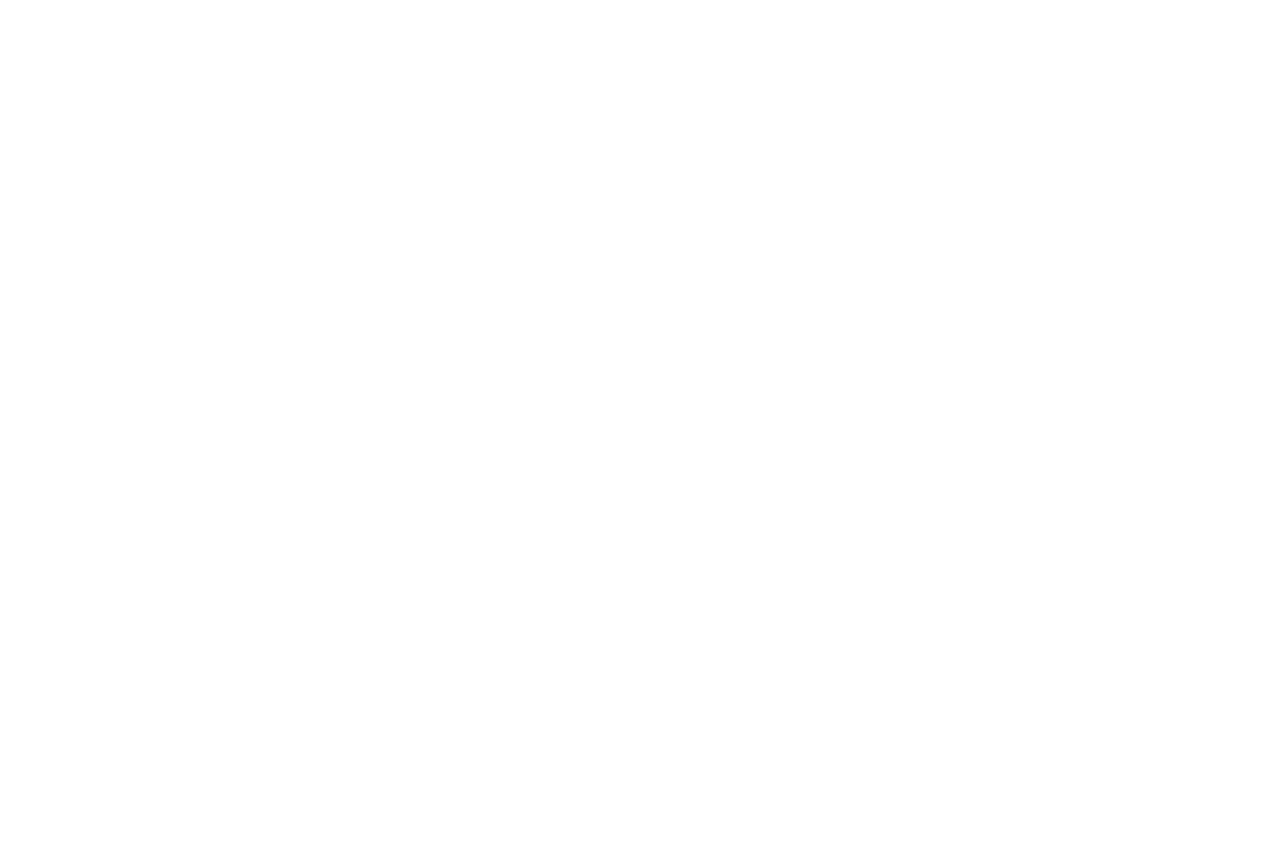
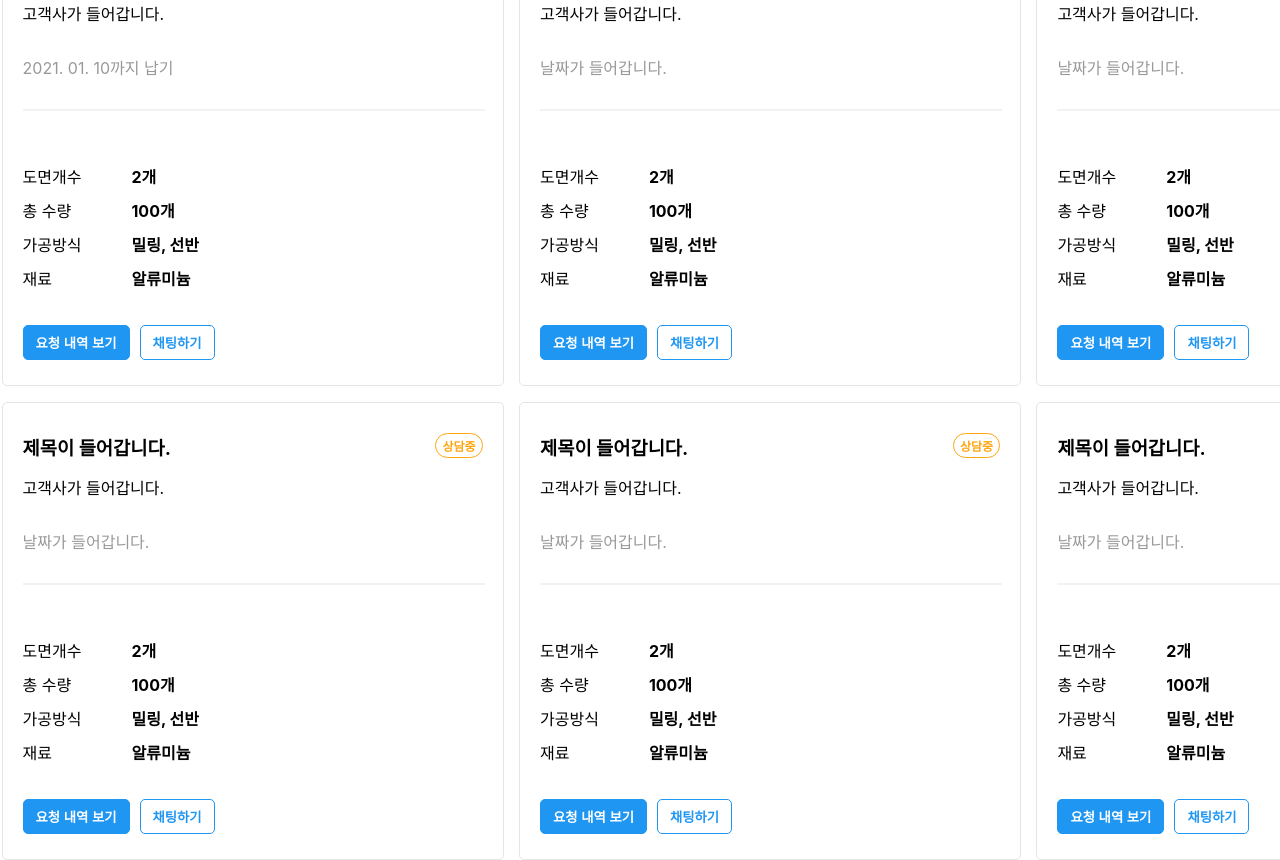
Before and after one commit to lienkooky/CAPA_CodingTest, a React (Create React App) app in the folder capa/: page / in a window 1280 px wide. Shown: the part 320-1180 px from the top of the page. Before the commit the page ends 800 px from the top, so only its background shows below. Built offline with nearby package versions, Linux system fonts and the light colour scheme; no server answers.

Commit message:
Done: itemList html & Css

```diff
--- a/capa/public/index.html
+++ b/capa/public/index.html
@@ -6,7 +6,7 @@
   <link rel="icon" href="%PUBLIC_URL%/favicon.ico" />
   <meta name="viewport" content="width=device-width, initial-scale=1" />
   <meta name="theme-color" content="#000000" />
-  <title>CAPA</title>
+  <title>지원자_손건영</title>
 </head>
 
 <body>
--- a/capa/src/View/CategoryPage/Sections/Toggle.js
+++ b/capa/src/View/CategoryPage/Sections/Toggle.js
@@ -6,6 +6,7 @@ const ToggleContainer = styled.div`
   align-items: center;
   justify-content: center;
   position: relative;
+
   cursor: pointer;
   > .toggle-container {
     width: 40px;
--- /dev/null
+++ b/capa/src/View/ItemPage/Item.js
@@ -0,0 +1,287 @@
+import React from 'react';
+import styled from 'styled-components';
+
+const ItemContainer = styled.div`
+  width: 1540px;
+  margin: 0 auto;
+  margin-top: 2rem;
+  display: flex;
+  flex-wrap: wrap;
+  flex-direction: row;
+  justify-content: center;
+  align-items: center;
+
+  .item__wrap {
+    width: 32.6%;
+    padding: 20px;
+    border: 1px solid #e5e5e5;
+    border-radius: 5px;
+    box-sizing: border-box;
+
+    &:nth-child(3n + 1) {
+      margin-right: 0.5%;
+    }
+    &:nth-child(3n) {
+      margin-right: 0;
+      margin-left: 0.5%;
+    }
+    &:nth-child(1) {
+      margin-bottom: 1%;
+    }
+    &:nth-child(2) {
+      margin: 0 0.5% 1%;
+    }
+    &:nth-child(3) {
+      margin-bottom: 1%;
+    }
+    &:nth-child(5) {
+      margin: 0 0.5%;
+    }
+  }
+  .item__title {
+    display: flex;
+    flex-direction: column;
+    position: relative;
+    > h3 {
+      padding-top: 10px;
+      margin: 0;
+    }
+    .item__counselling {
+      position: absolute;
+      top: 0;
+      right: 0;
+      padding: 3px 6px;
+      margin-top: 10px;
+      font-size: 12px;
+      font-weight: bold;
+      border: 1.5px solid #ffa611;
+      border-radius: 20px;
+      color: #ffa611;
+    }
+    .item__customer {
+      padding-top: 15px;
+    }
+    .item__time {
+      padding: 30px 0 50px 0;
+      color: #999;
+      &::after {
+        content: '';
+        position: absolute;
+        top: 10rem;
+        left: 0;
+        width: 100%;
+        border: 1px solid #f2f2f2;
+      }
+    }
+  }
+  .item__content {
+    display: flex;
+    flex-direction: row;
+    align-items: center;
+    padding-top: 30px;
+    > .item__content__name {
+      display: flex;
+      flex-direction: column;
+      padding-right: 50px;
+      > span {
+        padding: 5px 0;
+      }
+    }
+    > .item__content__amount {
+      display: flex;
+      flex-direction: column;
+      > span {
+        padding: 5px 0;
+        font-weight: bold;
+      }
+    }
+  }
+  .item__btn {
+    padding-top: 30px;
+    padding-bottom: 5px;
+    > .item__btn__more {
+      padding: 7px 12px;
+      margin-right: 10px;
+      border-radius: 5px;
+      font-weight: bold;
+      background-color: #2096f3;
+      border: 1px solid #2096f3;
+      color: #fff;
+      cursor: pointer;
+    }
+    > .item__btn__chat {
+      padding: 7px 12px;
+      border-radius: 5px;
+      font-weight: bold;
+      background-color: transparent;
+      border: 1px solid #2096f3;
+      color: #2096f3;
+      cursor: pointer;
+    }
+  }
+`;
+
+const Item = () => {
+  return (
+    <ItemContainer>
+      <div className="item__wrap">
+        <div className="item__title">
+          <h3>제목이 들어갑니다.</h3>
+          <span className="item__counselling">상담중</span>
+          <span className="item__customer">고객사가 들어갑니다.</span>
+          <span className="item__time">2021. 01. 10까지 납기</span>
+        </div>
+        <div className="item__content">
+          <div className="item__content__name">
+            <span>도면개수</span>
+            <span>총 수량</span>
+            <span>가공방식</span>
+            <span>재료</span>
+          </div>
+          <div className="item__content__amount">
+            <span>2개</span>
+            <span>100개</span>
+            <span>밀링, 선반</span>
+            <span>알류미늄</span>
+          </div>
+        </div>
+        <div className="item__btn">
+          <button className="item__btn__more">요청 내역 보기</button>
+          <button className="item__btn__chat">채팅하기</button>
+        </div>
+      </div>
+      <div className="item__wrap">
+        <div className="item__title">
+          <h3>제목이 들어갑니다.</h3>
+          <span className="item__counselling">상담중</span>
+          <span className="item__customer">고객사가 들어갑니다.</span>
+          <span className="item__time">날짜가 들어갑니다.</span>
+        </div>
+        <div className="item__content">
+          <div className="item__content__name">
+            <span>도면개수</span>
+            <span>총 수량</span>
+            <span>가공방식</span>
+            <span>재료</span>
+          </div>
+          <div className="item__content__amount">
+            <span>2개</span>
+            <span>100개</span>
+            <span>밀링, 선반</span>
+            <span>알류미늄</span>
+          </div>
+        </div>
+        <div className="item__btn">
+          <button className="item__btn__more">요청 내역 보기</button>
+          <button className="item__btn__chat">채팅하기</button>
+        </div>
+      </div>
+      <div className="item__wrap">
+        <div className="item__title">
+          <h3>제목이 들어갑니다.</h3>
+          <span className="item__counselling">상담중</span>
+          <span className="item__customer">고객사가 들어갑니다.</span>
+          <span className="item__time">날짜가 들어갑니다.</span>
+        </div>
+        <div className="item__content">
+          <div className="item__content__name">
+            <span>도면개수</span>
+            <span>총 수량</span>
+            <span>가공방식</span>
+            <span>재료</span>
+          </div>
+          <div className="item__content__amount">
+            <span>2개</span>
+            <span>100개</span>
+            <span>밀링, 선반</span>
+            <span>알류미늄</span>
+          </div>
+        </div>
+        <div className="item__btn">
+          <button className="item__btn__more">요청 내역 보기</button>
+          <button className="item__btn__chat">채팅하기</button>
+        </div>
+      </div>
+      <div className="item__wrap">
+        <div className="item__title">
+          <h3>제목이 들어갑니다.</h3>
+          <span className="item__counselling">상담중</span>
+          <span className="item__customer">고객사가 들어갑니다.</span>
+          <span className="item__time">날짜가 들어갑니다.</span>
+        </div>
+        <div className="item__content">
+          <div className="item__content__name">
+            <span>도면개수</span>
+            <span>총 수량</span>
+            <span>가공방식</span>
+            <span>재료</span>
+          </div>
+          <div className="item__content__amount">
+            <span>2개</span>
+            <span>100개</span>
+            <span>밀링, 선반</span>
+            <span>알류미늄</span>
+          </div>
+        </div>
+        <div className="item__btn">
+          <button className="item__btn__more">요청 내역 보기</button>
+          <button className="item__btn__chat">채팅하기</button>
+        </div>
+      </div>
+      <div className="item__wrap">
+        <div className="item__title">
+          <h3>제목이 들어갑니다.</h3>
+          <span className="item__counselling">상담중</span>
+          <span className="item__customer">고객사가 들어갑니다.</span>
+          <span className="item__time">날짜가 들어갑니다.</span>
+        </div>
+        <div className="item__content">
+          <div className="item__content__name">
+            <span>도면개수</span>
+            <span>총 수량</span>
+            <span>가공방식</span>
+            <span>재료</span>
+          </div>
+          <div className="item__content__amount">
+            <span>2개</span>
+            <span>100개</span>
+            <span>밀링, 선반</span>
+            <span>알류미늄</span>
+          </div>
+        </div>
+        <div className="item__btn">
+          <button className="item__btn__more">요청 내역 보기</button>
+          <button className="item__btn__chat">채팅하기</button>
+        </div>
+      </div>
+      <div className="item__wrap">
+        <div className="item__title">
+          <h3>제목이 들어갑니다.</h3>
+          <span className="item__counselling">상담중</span>
+          <span className="item__customer">고객사가 들어갑니다.</span>
+          <span className="item__time">날짜가 들어갑니다.</span>
+        </div>
+        <div className="item__content">
+          <div className="item__content__name">
+            <span>도면개수</span>
+            <span>총 수량</span>
+            <span>가공방식</span>
+            <span>재료</span>
+          </div>
+          <div className="item__content__amount">
+            <span>2개</span>
+            <span>100개</span>
+            <span>밀링, 선반</span>
+            <span>알류미늄</span>
+          </div>
+        </div>
+        <div className="item__btn">
+          <button className="item__btn__more">요청 내역 보기</button>
+          <button className="item__btn__chat">채팅하기</button>
+        </div>
+      </div>
+    </ItemContainer>
+  );
+};
+
+export default Item;
--- a/capa/src/View/MainPage/Main.js
+++ b/capa/src/View/MainPage/Main.js
@@ -1,12 +1,14 @@
-import React, { useState, useEffect } from 'react';
+import React from 'react';
 import NavBar from '../NavBar/NavBar';
 import Category from '../CategoryPage/Category';
+import Item from '../ItemPage/Item';
 
 const Main = () => {
   return (
     <>
       <NavBar />
       <Category />
+      <Item />
     </>
   );
 };
```
